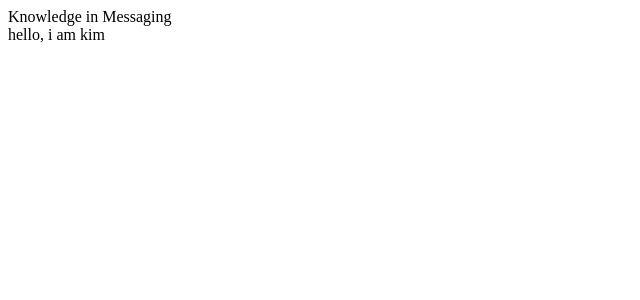
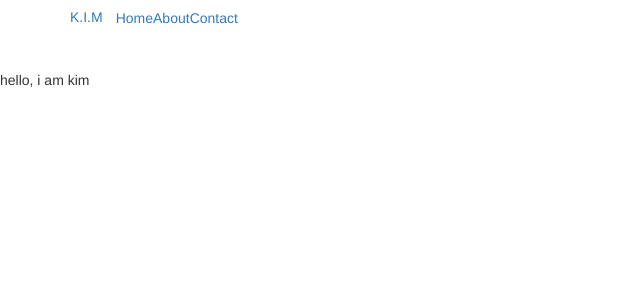
Before and after one commit to nc-projectKim/front, a React app: page / in a window 1280 px wide. Shown: the top 300 px of the page, without its empty margins (0-640 px from the left). Built offline with nearby package versions, Linux system fonts and the light colour scheme.

Commit message:
Navbar set up

```diff
--- a/package.json
+++ b/package.json
@@ -24,8 +24,11 @@
   },
   "dependencies": {
     "axios": "^0.16.2",
+    "bootstrap": "^3.3.7",
+    "jquery": "^3.2.1",
     "prop-types": "^15.5.10",
     "react": "^15.6.1",
+    "react-bootstrap": "^0.31.1",
     "react-dom": "^15.6.1",
     "react-redux": "^5.0.5",
     "react-router-dom": "^4.1.2",
--- a/src/components/App.js
+++ b/src/components/App.js
@@ -1,5 +1,6 @@
 import React, {Component} from 'react';
 import Home from './Home';
+import Navbar from './Navbar';
 
 import {BrowserRouter as Router, Route, Switch} from 'react-router-dom';
 
@@ -8,6 +9,7 @@ class App extends Component {
         return(
             <Router>
                 <div>
+                    <Navbar />
                     <Switch>
                         <Route exact path='/' component={Home}/>
                     </Switch>
--- /dev/null
+++ b/src/components/Navbar.js
@@ -0,0 +1,24 @@
+import React, { Component } from 'react';
+
+class Navbar extends Component {
+    render() {
+        return (
+            <div>
+                <div className="navbar">
+                    <div className="navbar-inner">
+                        <div className="container">
+                            <a className="brand" href="#">K.I.M</a>
+                            <a className="btn btn-navbar" data-toggle="collapse" data-target=".nav-collapse">
+                                <span className="icon-bar">Home</span>
+                                <span className="icon-bar">About</span>
+                                <span className="icon-bar">Contact</span>
+                            </a>
+                            <div className="nav-collapse collapse"></div>
+                        </div>
+                    </div>
+                </div>
+            </div>
+        );
+    }
+}
+export default Navbar;
--- a/src/index.js
+++ b/src/index.js
@@ -4,13 +4,13 @@ import React from 'react';
 import {createStore} from 'redux';
 import {Provider} from 'react-redux';
 import App from './components/App';
+import 'bootstrap/dist/css/bootstrap.css';
 
 // const store = createStore(reducer);
 
 ReactDOM.render(
     <div>
    {/*<Provider store={store}>*/}
-        Knowledge in Messaging
         <App />
     {/*</Provider>*/}
     </div>,
```
Also changed, not shown: 1 other file (tests, documents, lock files or other folders).
